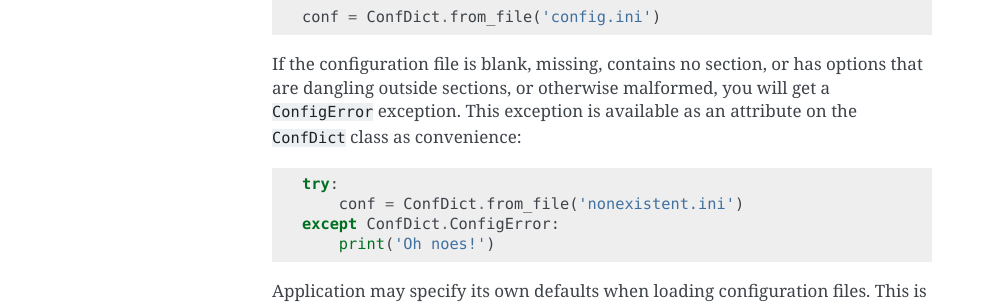
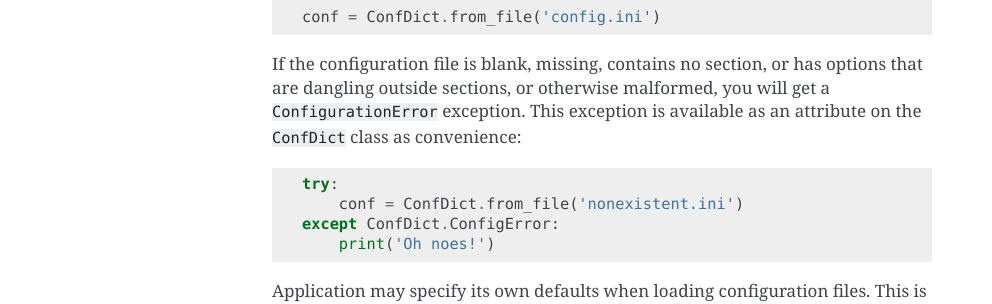
Before and after one commit to Othernet-Project/confloader, a Sphinx documentation site: the page built from docs/source/working_with.rst, in a window 1280 px wide. Shown: the part 403-707 px from the top of the page, without its empty margins (148-1140 px from the left). Built offline with Sphinx 7.4.7, drawn with Linux system fonts in a browser that asks for light colours; pages that are not in the unit, such as notebooks, are missing from menus.

```diff
--- /dev/null
+++ b/docs/source/apidoc.rst
@@ -0,0 +1,5 @@
+API documentation
+=================
+
+.. automodule:: confloader
+   :members:
--- a/docs/source/index.rst
+++ b/docs/source/index.rst
@@ -25,8 +25,9 @@ Documentation
 .. toctree::
    :maxdepth: 2
 
-    writing_ini
-    working_with
+   writing_ini
+   working_with
+   apidoc
 
 Indices and tables
 ==================
--- a/docs/source/working_with.rst
+++ b/docs/source/working_with.rst
@@ -17,8 +17,8 @@ configuration file, you can use the ``from_file()`` method on the
 
 If the configuration file is blank, missing, contains no section, or has
 options that are dangling outside sections, or otherwise malformed, you will
-get a ``ConfigError`` exception. This exception is available as an attribute on
-the ``ConfDict`` class as convenience::
+get a ``ConfigurationError`` exception. This exception is available as an
+attribute on the ``ConfDict`` class as convenience::
 
     try:
         conf = ConfDict.from_file('nonexistent.ini')
```
